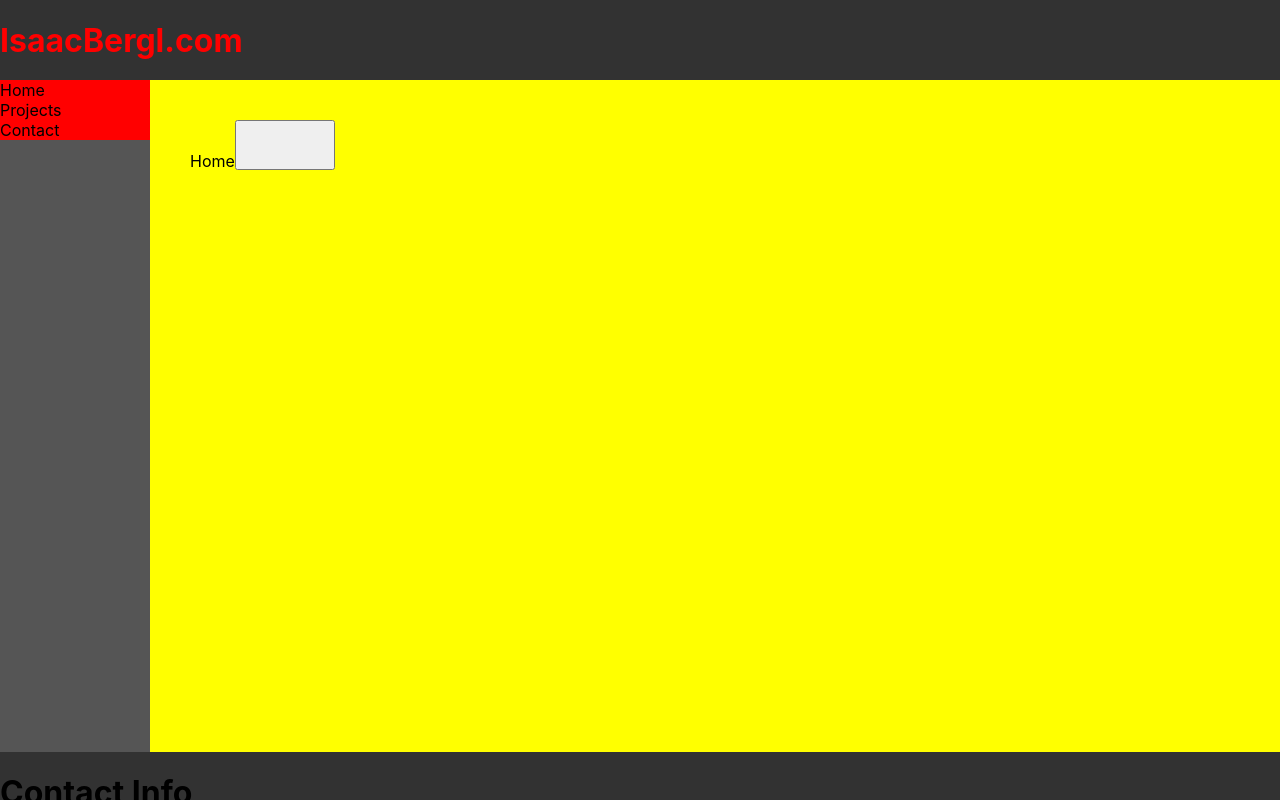
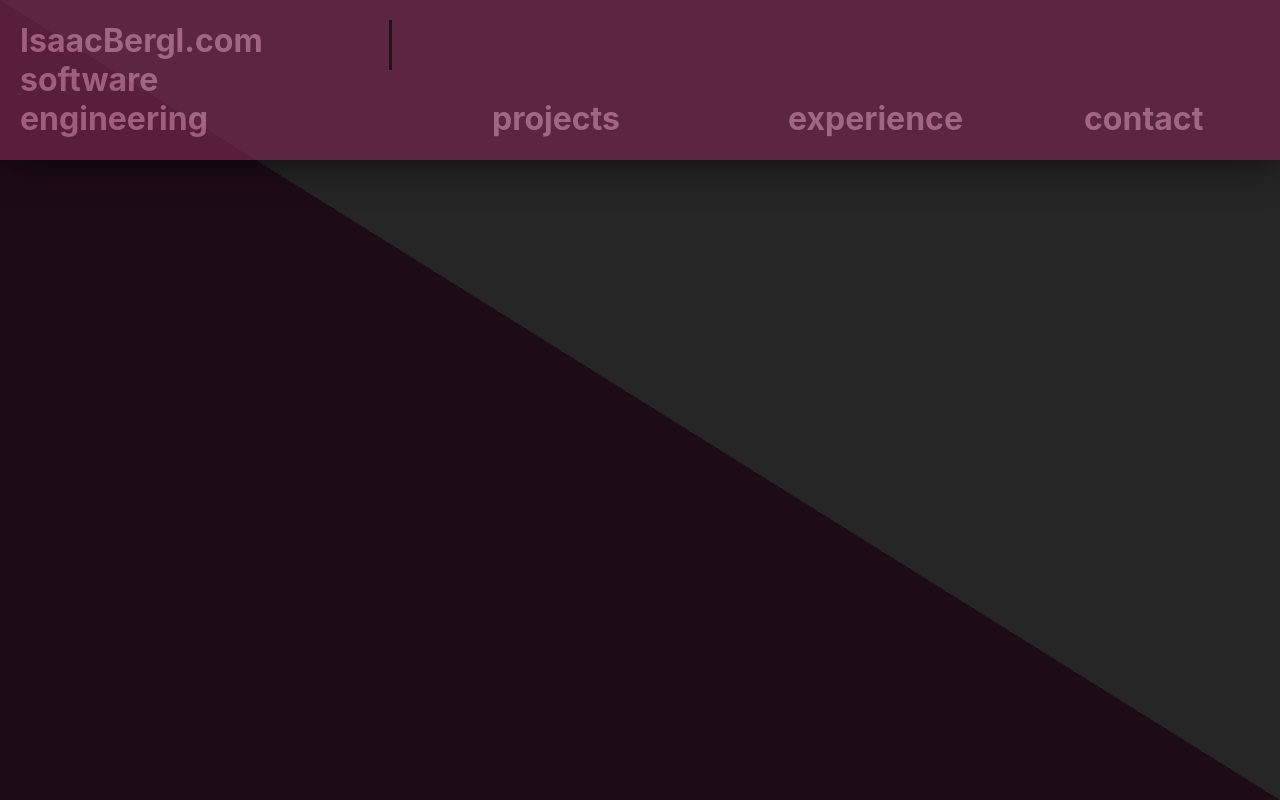
Before and after one commit to itbergl/personal-website-react, a React (Create React App) app: page / in a window 1280 px wide. Built offline with nearby package versions, Linux system fonts and the light colour scheme.

Commit message:
added banner and background

```diff
--- a/public/index.html
+++ b/public/index.html
@@ -1,20 +1,18 @@
 <!DOCTYPE html>
 <html lang="en">
-  <head>
+
+<head>
     <meta charset="utf-8" />
     <link rel="icon" href="%PUBLIC_URL%/favicon.ico" />
     <meta name="viewport" content="width=device-width, initial-scale=1" />
     <meta name="theme-color" content="#000000" />
-    <meta
-      name="description"
-      content="Web site created using create-react-app"
-    />
+    <meta name="description" content="Web site created using create-react-app" />
     <link rel="apple-touch-icon" href="%PUBLIC_URL%/logo192.png" />
     <!--
       manifest.json provides metadata used when your web app is installed on a
       user's mobile device or desktop. See https://developers.google.com/web/fundamentals/web-app-manifest/
     -->
-    <link rel="manifest" href="%PUBLIC_URL%/manifest.json" />
+    <!-- <link rel="manifest" href="%PUBLIC_URL%/manifest.json" /> -->
     <!--
       Notice the use of %PUBLIC_URL% in the tags above.
       It will be replaced with the URL of the `public` folder during the build.
@@ -25,8 +23,9 @@
       Learn how to configure a non-root public URL by running `npm run build`.
     -->
     <title>React App</title>
-  </head>
-  <body>
+</head>
+
+<body>
     <noscript>You need to enable JavaScript to run this app.</noscript>
     <div id="root"></div>
     <!--
@@ -39,5 +38,6 @@
       To begin the development, run `npm start` or `yarn start`.
       To create a production bundle, use `npm run build` or `yarn build`.
     -->
-  </body>
+</body>
+
 </html>
--- a/src/App.js
+++ b/src/App.js
@@ -1,54 +1,16 @@
-import Header from './components/Header'
-import SideBar from './components/SideBar.js'
-import Content from './components/Content.js'
-import Footer from './components/Footer';
-import { useState } from 'react/cjs/react.development';
-import Spotlight from './components/Spotlight';
+import Header from "./components/Header"
+import Content from "./components/Content"
 
-const dimensions = {
- bannerHeight: "10vh",
- footerHeight: "6vh",
- sidebarWidth: "150px"};
-
-const headerFooterColor = "rgb(50, 50, 50)"
-const sideBarColor = "rgb(85, 85, 85)"
-
+const dim = {
+    "bannerHeight": "100px"
+}
 
 function App() {
-    const [display, setDisplay] = useState(
-        "Home"
-    )
-
-
-    const [spotLight, setSpotLight] = useState(
-        "None"
-    )
-
-    const setContent = (id) => {
-        setDisplay(id)
-    }
-
-    const setSpotLightContent = (id)=> {
-        setSpotLight(id)
-    }
-
-    const hideSpotLight = ()=> {
-        setSpotLight("None")
-    }
 
     return (
-        <div className = "container" >
-                <Header dim = {dimensions} color={headerFooterColor}/>
-                {spotLight !== "None"? <Spotlight display = {spotLight} hideSpotLight={hideSpotLight}/>: ""}
-                <div dim = {dimensions} className='middle'>
-                    <SideBar dim = {dimensions} color={sideBarColor} setContent={setContent}/>
-
-                    <Content dim = {dimensions} display={display} setSpotLight={setSpotLight} />
-
-                </div>
-
-                <Footer dim = {dimensions} color={headerFooterColor}/>
-
+        <div className = "page" >
+            <Header className="banner" dim = {dim}></Header>
+            <Content dim={dim}></Content>
         </div>
     );
 }
--- a/src/components/Content.js
+++ b/src/components/Content.js
@@ -1,45 +1,26 @@
-
-import Home from "./SubPages/Home"
-import Projects from "./SubPages/Projects"
-import Contact from "./SubPages/Contact"
 
 
-const Content = ({dim, color, display, setSpotLight}) => {
-
-  const dest = `./components/SubPages/${display}.js`
-  console.log(dest)
-
-    const padding = "5vh";
-
+const Content = ({bannerHeight}) => {
     const css = {
-        overflowY: "scroll",
-        top: dim["bannerHeight"],
-        left: dim["sidebarWidth"],
-        width: `calc(100vw - ${dim["sidebarWidth"]})`,
-        position: "fixed",
-        backgroundColor: "yellow",
-        height: `calc(100vh - ${dim["bannerHeight"]} - ${dim["footerHeight"]})`
+        top: bannerHeight,
+        height: `calc(100vh - ${bannerHeight})`
     }
 
-    const getPage = () => {
-      switch (display) {
-        case ("Home"):
-          return <Home setSpotLight={setSpotLight}/>
-        case ("Projects"):
-          return <Projects setSpotLight={setSpotLight} />
-        case ("Contact"):
-          return <Contact setSpotLight={setSpotLight}/>
-        default:
-          return <div>No such page "{display}"" exists.</div>
-      }
-    }
+    // const getPage = () => {
+    //   switch (display) {
+    //     case ("Home"):
+    //       return <Home setSpotLight={setSpotLight}/>
+    //     case ("Projects"):
+    //       return <Projects setSpotLight={setSpotLight} />
+    //     case ("Contact"):
+    //       return <Contact setSpotLight={setSpotLight}/>
+    //     default:
+    //       return <div>No such page "{display}"" exists.</div>
+    //   }
+    // }
 
     return (
-      <div className="content" style = {css}>
-        <div style = {{padding: padding}}>
-          {getPage()}
-          </div>
-        </div>
+      <div className="content" style = {css}></div>
 
     )
   }
--- a/src/components/Footer.js
+++ /dev/null
@@ -1,26 +0,0 @@
-const bannerTitle = {
-    color: 'Orange'
-}
-
-
-const Footer = ({dim, color}) => {
-
-    const css = {
-        color: "black",
-        backgroundColor: color,
-        marginTop: "0px",
-        bottom: 0,
-        height: dim["footerHeight"],
-        position: "fixed",
-        width: "100%"
-    }
-
-  return (
-    <div className="bottom-banner" style={css}>
-        <h1>Contact Info</h1>
-    </div>
-
-  )
-}
-
-export default Footer
--- a/src/components/Header.js
+++ b/src/components/Header.js
@@ -1,20 +1,27 @@
 
 
 
-const Header = ({dim, color}) => {
+const Header = ({bannerHeight}) => {
 
     const css =  {
-        color: "red",
-        backgroundColor: color,
-        marginTop: "0px",
-        height: dim["bannerHeight"],
-        position: "fixed",
-        width: "100%"
+        height: bannerHeight,
     }
 
   return (
-    <div style = {css} className="top-banner">
-        <h1>IsaacBergl.com</h1>
+    <div style = {css} className="banner">
+      <div style = {{display: "flex", gap: "40px", marginLeft: "20px"}}>
+        <h1>IsaacBergl.com software engineering</h1>
+        <div className="banner-line"></div>
+      </div>
+      <div>
+        <h1>projects</h1>
+      </div>
+      <div>
+        <h1>experience</h1>
+      </div>
+      <div>
+        <h1>contact</h1>
+      </div>
     </div>
 
   )
--- a/src/components/SideButton.js
+++ /dev/null
@@ -1,9 +0,0 @@
-import React from 'react'
-
-const SideButton = ({name, setContent}) => {
-  return (
-    <div style={{backgroundColor: "red"}} onClick={() => {setContent(name)}}>{name}</div>
-  )
-}
-
-export default SideButton
--- a/src/components/Spotlight.js
+++ /dev/null
@@ -1,10 +0,0 @@
-import React from 'react'
-
-const Spotlight = ({display, hideSpotLight}) => {
-    console.log(display)
-  return (
-    <div className="spotlight" style={{width: "40vw", height: "60vh"} } onClick={hideSpotLight}>{display}</div>
-  )
-}
-
-export default Spotlight
--- a/src/components/SubPages/Contact.js
+++ /dev/null
@@ -1,9 +0,0 @@
-import React from 'react'
-
-const Contact = () => {
-  return (
-    <div>Contact</div>
-  )
-}
-
-export default Contact
--- a/src/components/SubPages/Home.js
+++ /dev/null
@@ -1,11 +0,0 @@
-import React from 'react'
-
-const Home = ({setSpotLight}) => {
-  return (
-    <div>Home
-    <button style={{width:"100px", height:"50px"}} onClick = {() => setSpotLight("Test")}></button>
-    </div>
-  )
-}
-
-export default Home
--- a/src/components/SubPages/Projects.js
+++ /dev/null
@@ -1,9 +0,0 @@
-import React from 'react'
-
-const Projects = () => {
-  return (
-    <div>Projects</div>
-  )
-}
-
-export default Projects
--- a/src/index.css
+++ b/src/index.css
@@ -1,3 +1,13 @@
+:root {
+    --col-primary: #73264D;
+    --col-background-primary: #1E0C15;
+    --col-background-secondary: #262626;
+    --col-selected-text: white;
+    --col-banner-text: #D682AC;
+    --col-box-primary: #202020;
+    --col-box-secondary: #0C0C0C;
+}
+
 body {
     margin: 0;
     font-family: -apple-system, BlinkMacSystemFont, 'Segoe UI', 'Roboto', 'Oxygen', 'Ubuntu', 'Cantarell', 'Fira Sans', 'Droid Sans', 'Helvetica Neue', sans-serif;
@@ -11,8 +21,39 @@
     font-family: source-code-pro, Menlo, Monaco, Consolas, 'Courier New', monospace;
 }
 
+.page {
+    height: 100vh;
+    background: linear-gradient(to bottom left, var(--col-background-secondary) 0%, var(--col-background-secondary) 50%, var(--col-background-primary) 50%, var(--col-background-primary) 100%);
+}
+
+.banner {
+    opacity: 70%;
+    background-color: var(--col-primary);
+    color: var(--col-banner-text);
+    width: 100%;
+    display: grid;
+    grid-template-columns: 2fr 1fr 1fr 1fr;
+    align-items: end;
+    gap: 100px;
+    box-shadow: 0px 1px 40px black;
+}
+
+.banner-line {
+    margin-left: 15px;
+    border-right-style: solid;
+    border-right-color: var(--col-background-primary);
+    margin-top: 20px;
+    height: 50px;
+}
+
+.content {
+    overflow-y: scroll;
+    width: 100%;
+    position: "fixed";
+}
+
 .spotlight {
-        position: absolute;
+    position: fixed;
     background-color: bisque;
     z-index: 1;
     top: 50%;
```
Lines whose indentation alone changed are shown as unchanged.
